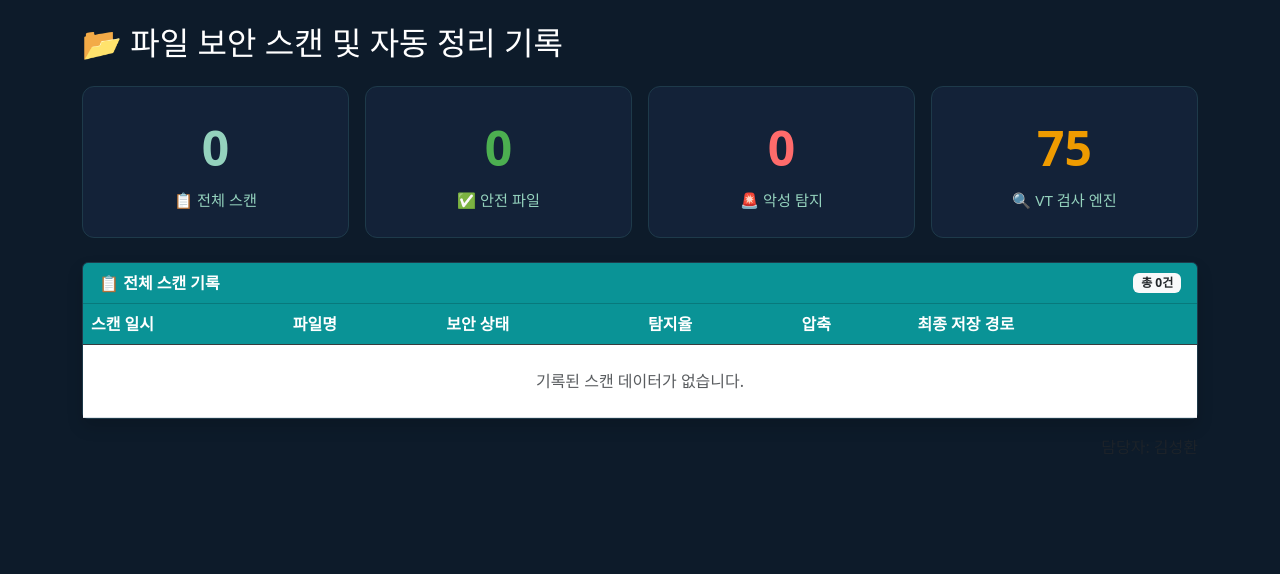
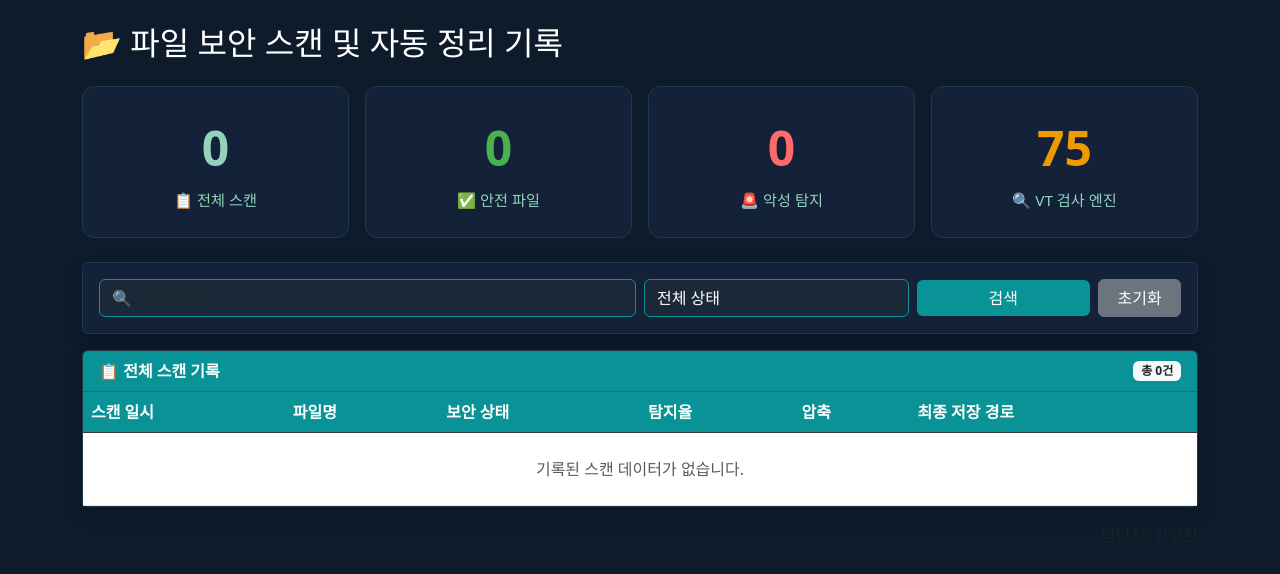
Before and after one commit to a39161026-dotcom/Mokpo-Security_check.py, a Django app: page /dashboard/ in a window 1280 px wide. Shown: the part 56-630 px from the top of the page. Run offline with Django 5.2, Linux system fonts and the light colour scheme; a user stored in the database is signed in; data that the repository does not hold is empty.

Commit message:
검색 필터 기능 추가

```diff
--- a/scanner/views.py
+++ b/scanner/views.py
@@ -168,7 +168,18 @@ def index(request):
 @login_required
 def dashboard(request):
     try:
-        logs = ScanLog.objects.all().order_by('-created_at')
+        logs = ScanLog.objects.all()
+
+        search_query = request.GET.get('search', '').strip()
+        status_filter = request.GET.get('status', '').strip()
+
+        if search_query:
+            logs = logs.filter(file_name__icontains=search_query)
+
+        if status_filter:
+            logs = logs.filter(status=status_filter)
+
+        logs = logs.order_by('-created_at')
         clean_count = logs.filter(status='clean').count()
         malicious_count = logs.filter(status='malicious').count()
     except Exception as dash_error:
@@ -176,10 +187,15 @@ def dashboard(request):
         logs = []
         clean_count = 0
         malicious_count = 0
+        search_query = ''
+        status_filter = ''
+
     return render(request, 'scanner/dashboard.html', {
         'logs': logs,
         'clean_count': clean_count,
         'malicious_count': malicious_count,
+        'search_query': search_query,
+        'status_filter': status_filter,
     })
 
 
--- a/templates/scanner/dashboard.html
+++ b/templates/scanner/dashboard.html
@@ -19,6 +19,10 @@
         tr:hover td { background: #1B2838; }
         .btn-back { background: #132238; color: #94D2BD; border: 1px solid #0A9396; }
         .btn-back:hover { background: #0A9396; color: white; }
+        .search-box input { background: #1B2838; border: 1px solid #0A9396; color: white; }
+        .search-box input:focus { background: #1B2838; color: white; border-color: #0A9396; box-shadow: none; }
+        .search-box select { background: #1B2838; border: 1px solid #0A9396; color: white; }
+        .search-box select:focus { background: #1B2838; color: white; border-color: #0A9396; box-shadow: none; }
     </style>
 </head>
 <body>
@@ -56,6 +60,30 @@
                     <div class="stat-number" style="color:#EE9B00">75</div>
                     <div class="stat-label">🔍 VT 검사 엔진</div>
                 </div>
+            </div>
+        </div>
+
+        <!-- 검색 & 필터 -->
+        <div class="card shadow mb-3">
+            <div class="card-body search-box">
+                <form method="get" class="row g-2 align-items-center">
+                    <div class="col-md-6">
+                        <input type="text" name="search" class="form-control" placeholder="🔍 파일명 검색..." value="{{ search_query }}">
+                    </div>
+                    <div class="col-md-3">
+                        <select name="status" class="form-select">
+                            <option value="">전체 상태</option>
+                            <option value="clean" {% if status_filter == 'clean' %}selected{% endif %}>✅ 안전</option>
+                            <option value="malicious" {% if status_filter == 'malicious' %}selected{% endif %}>🚨 악성</option>
+                        </select>
+                    </div>
+                    <div class="col-md-2">
+                        <button type="submit" class="btn btn-primary w-100" style="background:#0A9396; border:none;">검색</button>
+                    </div>
+                    <div class="col-md-1">
+                        <a href="/dashboard/" class="btn btn-secondary w-100">초기화</a>
+                    </div>
+                </form>
             </div>
         </div>
 
```
